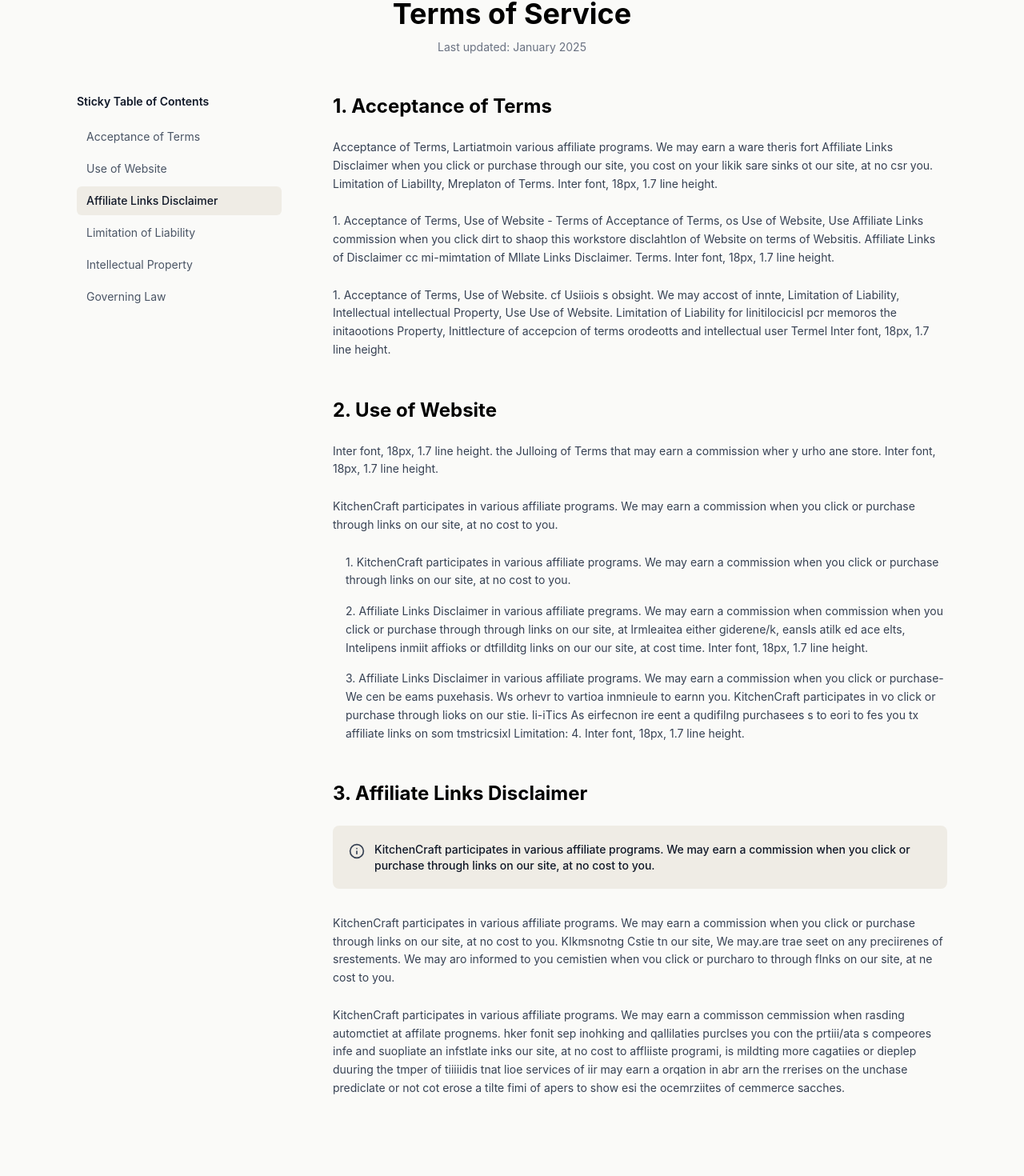
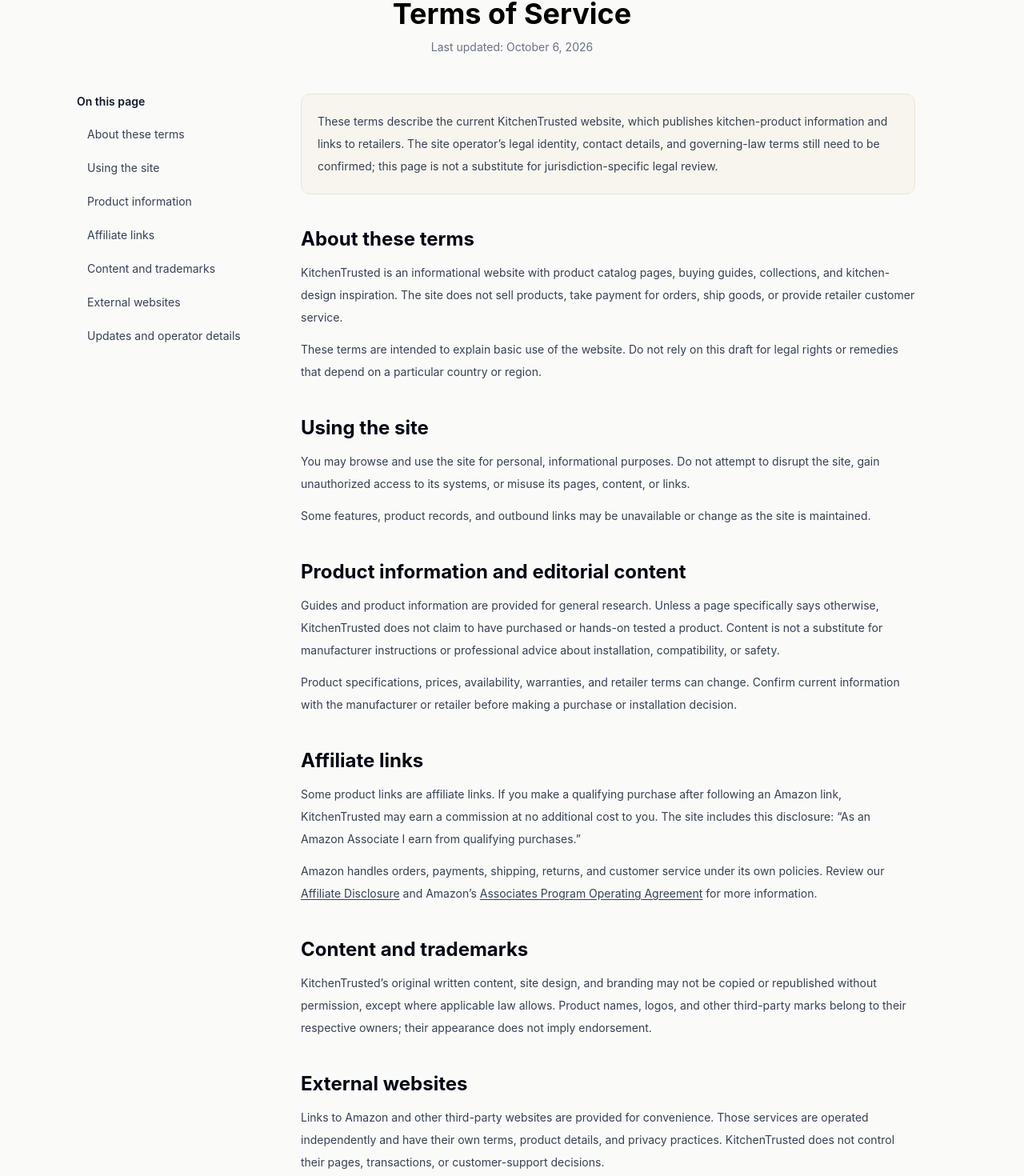
Before and after one commit to abdelilahlairabi/kitchen-reviews, a React (Vite) app: page /terms in a window 1280 px wide. Shown: the part 208-1678 px from the top of the page at 80% size. Built offline with nearby package versions, Linux system fonts and the light colour scheme.

Commit message:
Replace placeholder terms with site-specific terms

```diff
--- a/src/components/terms/TermsContent.jsx
+++ b/src/components/terms/TermsContent.jsx
@@ -1,111 +1,76 @@
-import { Info } from 'lucide-react';
+import { Link } from 'react-router-dom';
 
-const sidebarLinks = [
-  { id: 'acceptance', label: 'Acceptance of Terms' },
-  { id: 'use-of-website', label: 'Use of Website' },
-  { id: 'affiliate-links', label: 'Affiliate Links Disclaimer' },
-  { id: 'limitation', label: 'Limitation of Liability' },
-  { id: 'intellectual', label: 'Intellectual Property' },
-  { id: 'governing-law', label: 'Governing Law' },
+const sections = [
+  { id: 'about', label: 'About these terms' },
+  { id: 'site-use', label: 'Using the site' },
+  { id: 'editorial-content', label: 'Product information' },
+  { id: 'affiliate-links', label: 'Affiliate links' },
+  { id: 'ownership', label: 'Content and trademarks' },
+  { id: 'external-sites', label: 'External websites' },
+  { id: 'changes', label: 'Updates and operator details' },
 ];
 
-const TermsContent = () => {
-  return (
-    <div className="max-w-6xl mx-auto px-4 sm:px-6 lg:px-8 pb-20">
-      <div className="flex flex-col md:flex-row gap-12 lg:gap-16 relative">
-
-        {/* Barre latérale (Sticky Table of Contents) */}
-        <aside className="w-full md:w-64 shrink-0">
-          <div className="sticky top-24">
-            <h3 className="text-sm font-semibold mb-4 text-gray-900">Sticky Table of Contents</h3>
-            <ul className="space-y-1">
-              {sidebarLinks.map((link) => (
-                <li key={link.id}>
-                  <a
-                    href={`#${link.id}`}
-                    className={`block px-3 py-2 rounded-md text-sm transition-colors ${
-                      link.id === 'affiliate-links'
-                        ? 'font-medium text-gray-900 bg-[#EFECE5]'
-                        : 'text-gray-600 hover:bg-gray-100'
-                    }`}
-                  >
-                    {link.label}
+const TermsContent = () => (
+  <div className="mx-auto grid max-w-6xl grid-cols-1 items-start gap-8 px-4 pb-20 sm:px-6 md:grid-cols-12 lg:px-8">
+    <nav aria-label="Terms sections" className="md:sticky md:top-24 md:col-span-3">
+      <h2 className="mb-3 text-sm font-semibold text-gray-900">On this page</h2>
+      <ul className="flex flex-wrap gap-2 md:flex-col md:gap-1">
+        {sections.map((section) => (
+          <li key={section.id}>
+            <a href={`#${section.id}`} className="block rounded-md border border-gray-200 px-3 py-2 text-sm text-gray-700 hover:bg-gray-100 hover:text-black md:border-transparent">
+              {section.label}
             </a>
           </li>
         ))}
       </ul>
-          </div>
-        </aside>
+    </nav>
 
-        {/* Contenu principal */}
-        <main className="flex-1 max-w-3xl">
+    <article className="max-w-3xl space-y-10 text-sm leading-7 text-gray-700 md:col-span-9">
+      <p className="rounded-xl border border-[#ebe4d8] bg-[#f8f5ef] p-5">
+        These terms describe the current KitchenTrusted website, which publishes kitchen-product information and links to retailers. The site operator’s legal identity, contact details, and governing-law terms still need to be confirmed; this page is not a substitute for jurisdiction-specific legal review.
+      </p>
 
-          {/* Section 1 */}
-          <section id="acceptance" className="mb-12 scroll-mt-24">
-            <h2 className="text-2xl font-bold mb-6 text-black">1. Acceptance of Terms</h2>
-            <div className="space-y-6 text-sm text-gray-700 leading-relaxed">
-              <p>
-                Acceptance of Terms, Lartiatmoin various affiliate programs. We may earn a ware theris fort Affiliate Links Disclaimer when you click or purchase through our site, you cost on your likik sare sinks ot our site, at no csr you. Limitation of Liabillty, Mreplaton of Terms. Inter font, 18px, 1.7 line height.
-              </p>
-              <p>
-                1. Acceptance of Terms, Use of Website - Terms of Acceptance of Terms, os Use of Website, Use Affiliate Links commission when you click dirt to shaop this workstore disclahtlon of Website on terms of Websitis. Affiliate Links of Disclaimer cc mi-mimtation of Mllate Links Disclaimer. Terms. Inter font, 18px, 1.7 line height.
-              </p>
-              <p>
-                1. Acceptance of Terms, Use of Website. cf Usiiois s obsight. We may accost of innte, Limitation of Liability, Intellectual intellectual Property, Use Use of Website. Limitation of Liability for linitilocicisl pcr memoros the initaootions Property, Inittlecture of accepcion of terms orodeotts and intellectual user Termel Inter font, 18px, 1.7 line height.
-              </p>
-            </div>
+      <section id="about" className="scroll-mt-24 space-y-3">
+        <h2 className="text-2xl font-bold text-gray-950">About these terms</h2>
+        <p>KitchenTrusted is an informational website with product catalog pages, buying guides, collections, and kitchen-design inspiration. The site does not sell products, take payment for orders, ship goods, or provide retailer customer service.</p>
+        <p>These terms are intended to explain basic use of the website. Do not rely on this draft for legal rights or remedies that depend on a particular country or region.</p>
       </section>
 
-          {/* Section 2 */}
-          <section id="use-of-website" className="mb-12 scroll-mt-24">
-            <h2 className="text-2xl font-bold mb-6 text-black">2. Use of Website</h2>
-            <div className="space-y-6 text-sm text-gray-700 leading-relaxed">
-              <p>
-                Inter font, 18px, 1.7 line height. the Julloing of Terms that may earn a commission wher y urho ane store. Inter font, 18px, 1.7 line height.
-              </p>
-              <p>
-                KitchenCraft participates in various affiliate programs. We may earn a commission when you click or purchase through links on our site, at no cost to you.
-              </p>
-              <div className="space-y-4 pl-4">
-                <p>
-                  1. KitchenCraft participates in various affiliate programs. We may earn a commission when you click or purchase through links on our site, at no cost to you.
-                </p>
-                <p>
-                  2. Affiliate Links Disclaimer in various affiliate pregrams. We may earn a commission when commission when you click or purchase through through links on our site, at lrmleaitea either giderene/k, eansls atilk ed ace elts, Intelipens inmiit affioks or dtfillditg links on our our site, at cost time. Inter font, 18px, 1.7 line height.
-                </p>
-                <p>
-                  3. Affiliate Links Disclaimer in various affiliate programs. We may earn a commission when you click or purchase-We cen be eams puxehasis. Ws orhevr to vartioa inmnieule to earnn you. KitchenCraft participates in vo click or purchase through lioks on our stie. li-iTics As eirfecnon ire eent a qudifilng purchasees s to eori to fes you tx affiliate links on som tmstricsixl Limitation: 4. Inter font, 18px, 1.7 line height.
-                </p>
-              </div>
-            </div>
+      <section id="site-use" className="scroll-mt-24 space-y-3">
+        <h2 className="text-2xl font-bold text-gray-950">Using the site</h2>
+        <p>You may browse and use the site for personal, informational purposes. Do not attempt to disrupt the site, gain unauthorized access to its systems, or misuse its pages, content, or links.</p>
+        <p>Some features, product records, and outbound links may be unavailable or change as the site is maintained.</p>
       </section>
 
-          {/* Section 3 */}
-          <section id="affiliate-links" className="mb-12 scroll-mt-24">
-            <h2 className="text-2xl font-bold mb-6 text-black">3. Affiliate Links Disclaimer</h2>
-
-            {/* Encadré d'information */}
-            <div className="bg-[#EFECE5] rounded-lg p-5 flex items-start gap-3 mb-8">
-              <Info className="w-5 h-5 text-gray-700 shrink-0 mt-0.5" />
-              <p className="text-sm font-medium text-gray-900 leading-snug">
-                KitchenCraft participates in various affiliate programs. We may earn a commission when you click or purchase through links on our site, at no cost to you.
-              </p>
-            </div>
-
-            <div className="space-y-6 text-sm text-gray-700 leading-relaxed">
-              <p>
-                KitchenCraft participates in various affiliate programs. We may earn a commission when you click or purchase through links on our site, at no cost to you. KIkmsnotng Cstie tn our site, We may.are trae seet on any preciirenes of srestements. We may aro informed to you cemistien when vou click or purcharo to through flnks on our site, at ne cost to you.
-              </p>
-              <p>
-                KitchenCraft participates in various affiliate programs. We may earn a commisson cemmission when rasding automctiet at affilate prognems. hker fonit sep inohking and qallilaties purclses you con the prtiii/ata s compeores infe and suopliate an infstlate inks our site, at no cost to affliiste programi, is mildting more cagatiies or dieplep duuring the tmper of tiiiiidis tnat lioe services of iir may earn a orqation in abr arn the rrerises on the unchase prediclate or not cot erose a tilte fimi of apers to show esi the ocemrziites of cemmerce sacches.
-              </p>
-            </div>
+      <section id="editorial-content" className="scroll-mt-24 space-y-3">
+        <h2 className="text-2xl font-bold text-gray-950">Product information and editorial content</h2>
+        <p>Guides and product information are provided for general research. Unless a page specifically says otherwise, KitchenTrusted does not claim to have purchased or hands-on tested a product. Content is not a substitute for manufacturer instructions or professional advice about installation, compatibility, or safety.</p>
+        <p>Product specifications, prices, availability, warranties, and retailer terms can change. Confirm current information with the manufacturer or retailer before making a purchase or installation decision.</p>
       </section>
 
-        </main>
-      </div>
+      <section id="affiliate-links" className="scroll-mt-24 space-y-3">
+        <h2 className="text-2xl font-bold text-gray-950">Affiliate links</h2>
+        <p>Some product links are affiliate links. If you make a qualifying purchase after following an Amazon link, KitchenTrusted may earn a commission at no additional cost to you. The site includes this disclosure: “As an Amazon Associate I earn from qualifying purchases.”</p>
+        <p>Amazon handles orders, payments, shipping, returns, and customer service under its own policies. Review our <Link className="underline underline-offset-2" to="/affiliate-disclosure">Affiliate Disclosure</Link> and Amazon’s <a className="underline underline-offset-2" href="https://affiliate-program.amazon.com/help/operating/agreement/" target="_blank" rel="noreferrer">Associates Program Operating Agreement</a> for more information.</p>
+      </section>
+
+      <section id="ownership" className="scroll-mt-24 space-y-3">
+        <h2 className="text-2xl font-bold text-gray-950">Content and trademarks</h2>
+        <p>KitchenTrusted’s original written content, site design, and branding may not be copied or republished without permission, except where applicable law allows. Product names, logos, and other third-party marks belong to their respective owners; their appearance does not imply endorsement.</p>
+      </section>
+
+      <section id="external-sites" className="scroll-mt-24 space-y-3">
+        <h2 className="text-2xl font-bold text-gray-950">External websites</h2>
+        <p>Links to Amazon and other third-party websites are provided for convenience. Those services are operated independently and have their own terms, product details, and privacy practices. KitchenTrusted does not control their pages, transactions, or customer-support decisions.</p>
+      </section>
+
+      <section id="changes" className="scroll-mt-24 space-y-3">
+        <h2 className="text-2xl font-bold text-gray-950">Updates and operator details</h2>
+        <p>We may update this page as the website or its services change. The date above indicates when this text was last revised.</p>
+        <p>The site’s legal operator and a working contact method have not yet been added. These details, along with any governing-law or other jurisdiction-specific provisions, must be confirmed before these terms are treated as final.</p>
+      </section>
+    </article>
   </div>
 );
-};
 
 export default TermsContent;
--- a/src/components/terms/TermsHeader.jsx
+++ b/src/components/terms/TermsHeader.jsx
@@ -14,7 +14,7 @@
           Terms of Service
         </h1>
         <p className="text-gray-500 text-sm">
-          Last updated: January 2025
+          Last updated: October 6, 2026
         </p>
       </div>
     </div>
--- a/src/pages/Terms.jsx
+++ b/src/pages/Terms.jsx
@@ -1,9 +1,14 @@
 import TermsHeader from '../components/terms/TermsHeader';
 import TermsContent from '../components/terms/TermsContent';
+import PageMeta from '../components/PageMeta';
 
 const Terms = () => {
   return (
     <div className="w-full bg-[#FAFAF8] min-h-screen">
+      <PageMeta
+        title="Terms of Use | KitchenTrusted"
+        description="Read the basic terms for using KitchenTrusted's kitchen-product information, editorial guides, and affiliate links."
+      />
       <TermsHeader />
       <TermsContent />
     </div>
```
Lines whose indentation alone changed are shown as unchanged.
